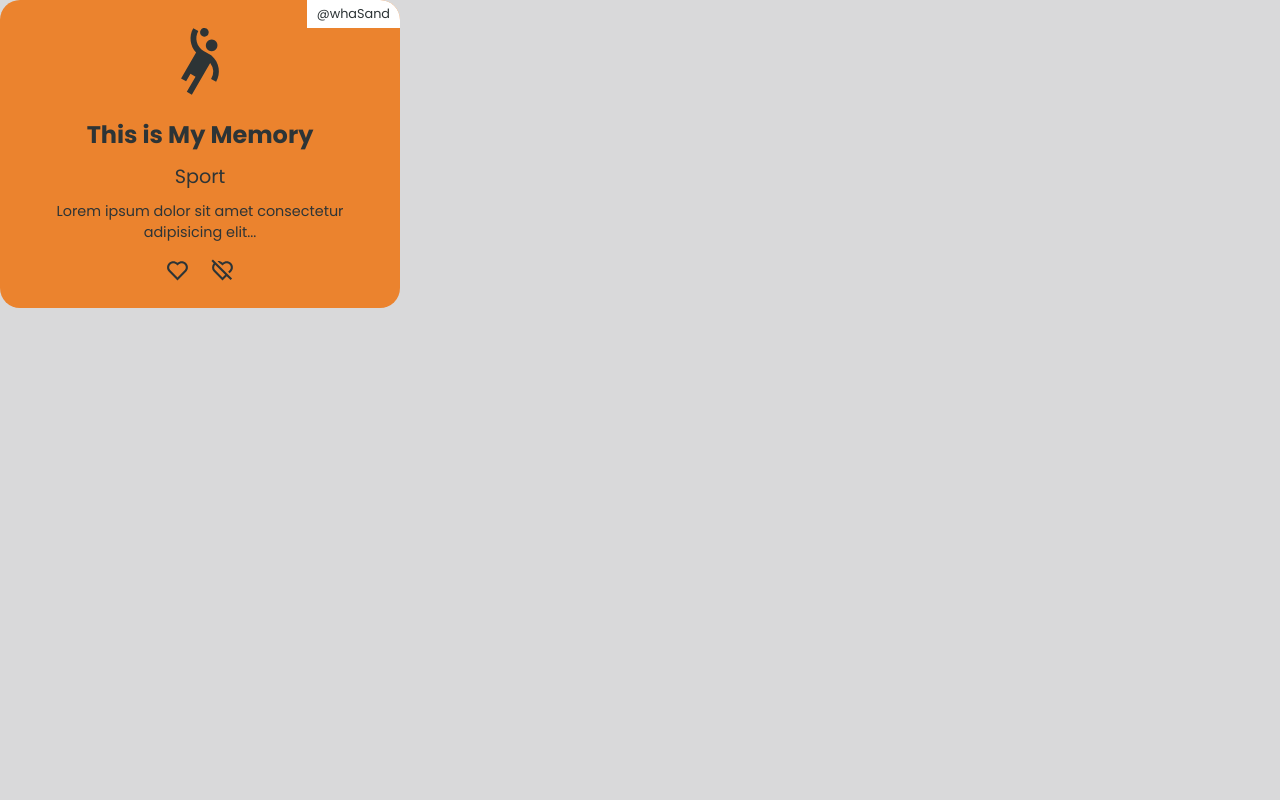
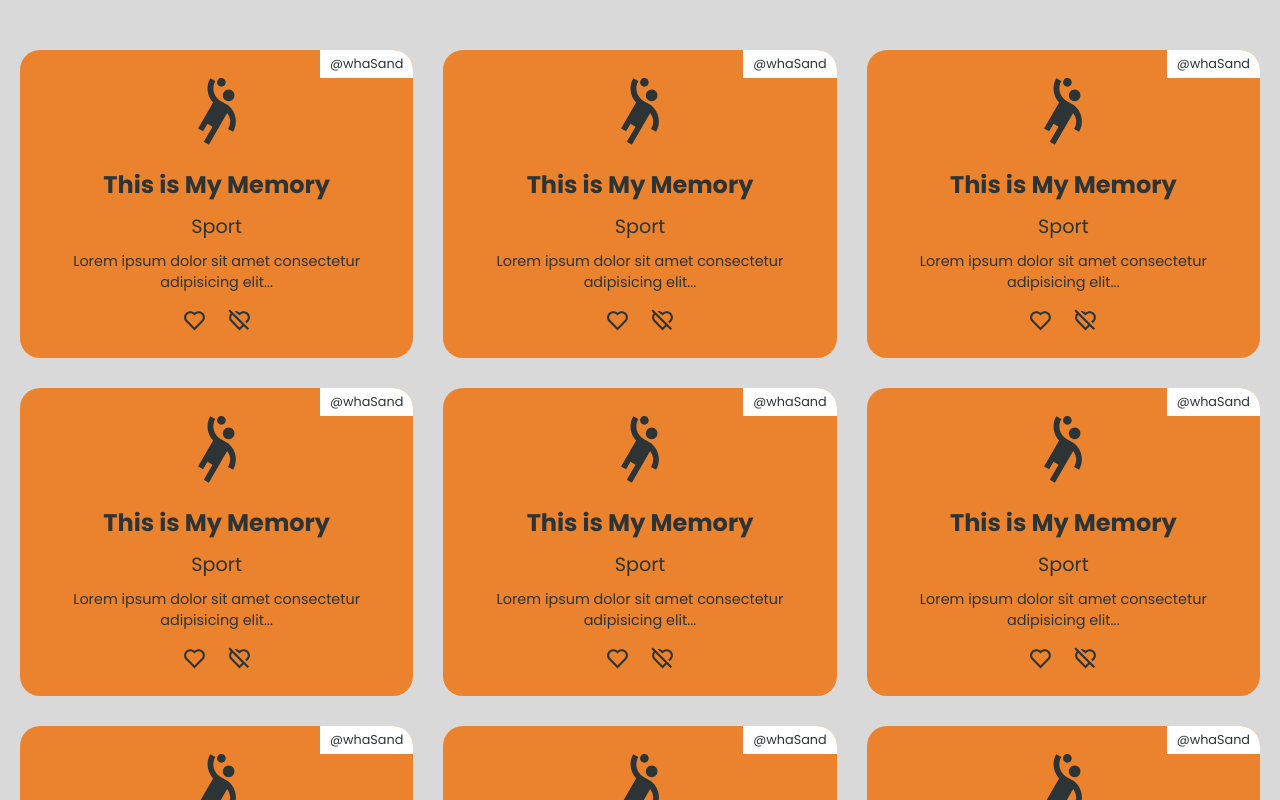
Before and after one commit to wahsandaruwan/memories_app_frontend, a React (Create React App) app: page / in a window 1280 px wide. Shown: the top 800 px of the page. Built offline with nearby package versions, Linux system fonts and the light colour scheme; the HTML template or start-up script is replaced by a standard one.

Commit message:
Added login register styles to a seperate file

```diff
--- a/src/Components/Pages/Feed.js
+++ b/src/Components/Pages/Feed.js
@@ -3,7 +3,22 @@ import Memory from "../Sections/Memory"
 const Feed = () => {
     return (
         <>
-            <Memory />
+            <div className="feed">
+                <div className="memories-wall">
+                    <Memory />
+                    <Memory />
+                    <Memory />
+                    <Memory />
+                    <Memory />
+                    <Memory />
+                    <Memory />
+                    <Memory />
+                    <Memory />
+                    <Memory />
+                    <Memory />
+                    <Memory />
+                </div>
+            </div>
         </>
     )
 }
--- a/src/Components/Sections/Login.js
+++ b/src/Components/Sections/Login.js
@@ -6,6 +6,9 @@ import { useSpring, animated } from "react-spring"
 import InputBox from "../Elements/InputBox"
 import InputCheck from "../Elements/InputCheck"
 import MainButton from "../Elements/MainButton"
+
+// Custom styling
+import "./Styles/LoginRegisterStyles.css"
 
 const Login = ({ formRef, formStateToggleFunc }) => {
     // Form spring transition
--- a/src/Components/Sections/Register.js
+++ b/src/Components/Sections/Register.js
@@ -6,6 +6,9 @@ import { useSpring, animated } from "react-spring"
 import InputBox from "../Elements/InputBox"
 import InputCheck from "../Elements/InputCheck"
 import MainButton from "../Elements/MainButton"
+
+// Custom styling
+import "./Styles/LoginRegisterStyles.css"
 
 const Register = ({ formRef, formStateToggleFunc }) => {
     // Form spring transition
--- /dev/null
+++ b/src/Components/Sections/Styles/LoginRegisterStyles.css
@@ -0,0 +1,73 @@
+/* -----Login & Register Sections----- */
+.login-register-section {
+  position: relative;
+  z-index: 99;
+  display: flex;
+  justify-content: center;
+  align-items: center;
+  overflow: hidden;
+}
+
+/* Form */
+.login-register-form {
+  width: 100%;
+  max-width: 350px;
+  background-color: #d9d9da;
+  display: flex;
+  justify-content: center;
+  align-items: center;
+  flex-direction: column;
+  padding: 30px;
+  border-radius: 20px;
+  transition: all 1s ease-in-out;
+}
+
+/* Heading */
+.login-register-form .heading {
+  width: 100%;
+  font-size: 2rem;
+  font-weight: 700;
+  text-align: center;
+  text-transform: uppercase;
+  letter-spacing: 0.5rem;
+  margin-left: 0.5rem;
+}
+
+/* Inputs, Buttons & Links */
+.login-register-form .input-custom,
+.login-register-form .button-custom {
+  width: 100%;
+  transition: all 0.3s ease-in-out;
+}
+
+.login-register-form .input-custom:focus {
+  background-color: #ffeaa7 !important;
+}
+
+.login-register-form .button-custom:hover {
+  background-color: #eb832e !important;
+  border-color: #eb832e !important;
+  color: #2d3436 !important;
+}
+
+.login-register-form .input-check {
+  width: 100%;
+  display: flex;
+  justify-content: flex-start;
+  align-items: center;
+}
+
+.login-register-form .input-check > label {
+  margin-left: 10px;
+  cursor: pointer;
+}
+
+.login-register-form .input-check > label > span {
+  color: #310e0e;
+  text-decoration: underline;
+}
+
+.login-register-form .to-reg:hover {
+  color: #000000;
+  transform: translateY(2px);
+}
--- a/src/index.css
+++ b/src/index.css
@@ -15,7 +15,6 @@ body {
   width: 100%;
   min-height: 100vh;
   background-color: #d9d9da;
-  overflow: hidden;
 }
 
 /* -----Typographies----- */
@@ -104,6 +103,7 @@ a {
   justify-content: center;
   align-items: center;
   flex-direction: column;
+  overflow: hidden;
 }
 
 /* -----Logo----- */
@@ -125,80 +125,25 @@ a {
   color: #ffffff;
 }
 
-/* -----Login & Register Sections----- */
-.login-register-section {
-  position: relative;
-  z-index: 99;
-  display: flex;
-  justify-content: center;
-  align-items: center;
-  overflow: hidden;
-}
+/* ----------------Feed Page---------------- */
 
-.login-register-form {
+.feed {
   width: 100%;
-  max-width: 350px;
-  background-color: #d9d9da;
+  min-height: 100vh;
   display: flex;
   justify-content: center;
   align-items: center;
   flex-direction: column;
-  padding: 30px;
-  border-radius: 20px;
-  transition: all 1s ease-in-out;
+  padding: 50px 20px;
 }
 
-/* Heading */
-.login-register-form .heading {
+.memories-wall {
   width: 100%;
-  font-size: 2rem;
-  font-weight: 700;
-  text-align: center;
-  text-transform: uppercase;
-  letter-spacing: 0.5rem;
-  margin-left: 0.5rem;
+  display: grid;
+  gap: 30px;
+  justify-content: center;
+  grid-template-columns: auto auto auto;
 }
-
-/* Inputs, Buttons & Links */
-.login-register-form .input-custom,
-.login-register-form .button-custom {
-  width: 100%;
-  transition: all 0.3s ease-in-out;
-}
-
-.login-register-form .input-custom:focus {
-  background-color: #ffeaa7 !important;
-}
-
-.login-register-form .button-custom:hover {
-  background-color: #eb832e !important;
-  border-color: #eb832e !important;
-  color: #2d3436 !important;
-}
-
-.login-register-form .input-check {
-  width: 100%;
-  display: flex;
-  justify-content: flex-start;
-  align-items: center;
-}
-
-.login-register-form .input-check > label {
-  margin-left: 10px;
-  cursor: pointer;
-}
-
-.login-register-form .input-check > label > span {
-  color: #310e0e;
-  text-decoration: underline;
-}
-
-.login-register-form .to-reg:hover {
-  color: #000000;
-  transform: translateY(2px);
-}
-
-/* ----------------Feed Page---------------- */
 
 @media (max-width: 400px) {
   /* -----Common----- */
```
